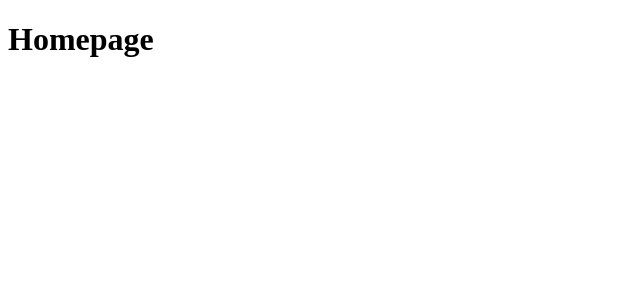
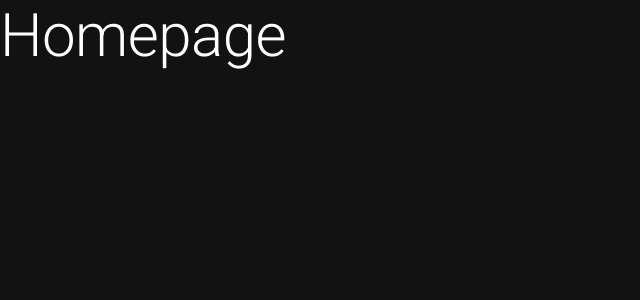
Before and after one commit to alex-kim-dev/hackernews-frontend, a React (Vite) app: page / in a window 1280 px wide. Shown: the top 300 px of the page, without its empty margins (0-640 px from the left). Built offline with nearby package versions, Linux system fonts and the light colour scheme.

Commit message:
feat: add mui

```diff
--- a/package.json
+++ b/package.json
@@ -23,6 +23,11 @@
     "typecheck": "tsc"
   },
   "dependencies": {
+    "@emotion/react": "11.11.3",
+    "@emotion/styled": "11.11.0",
+    "@fontsource/roboto": "5.0.8",
+    "@mui/icons-material": "5.15.4",
+    "@mui/material": "5.15.4",
     "react": "18.2.0",
     "react-dom": "18.2.0"
   },
--- a/src/App.tsx
+++ b/src/App.tsx
@@ -1,3 +1,5 @@
+import Typography from '@mui/material/Typography';
+
 export const App = () => {
-  return <h1>Homepage</h1>;
+  return <Typography variant='h2'>Homepage</Typography>;
 };
--- a/src/main.tsx
+++ b/src/main.tsx
@@ -1,13 +1,29 @@
+import '@fontsource/roboto/300.css';
+import '@fontsource/roboto/400.css';
+import '@fontsource/roboto/500.css';
+import '@fontsource/roboto/700.css';
+
+import CssBaseline from '@mui/material/CssBaseline';
+import { createTheme, ThemeProvider } from '@mui/material/styles';
 import { StrictMode } from 'react';
 import { createRoot } from 'react-dom/client';
 
 import { App } from '~/App';
+
+const theme = createTheme({
+  palette: {
+    mode: 'dark',
+  },
+});
 
 const container = document.getElementById('root') as HTMLDivElement;
 const root = createRoot(container);
 
 root.render(
   <StrictMode>
-    <App />
+    <ThemeProvider theme={theme}>
+      <CssBaseline />
+      <App />
+    </ThemeProvider>
   </StrictMode>,
 );
```
Also changed, not shown: 1 other file (tests, documents, lock files or other folders).
